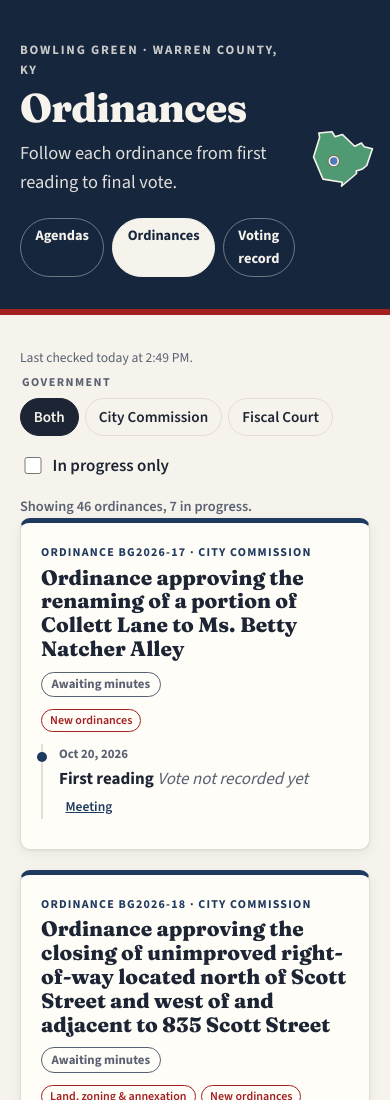
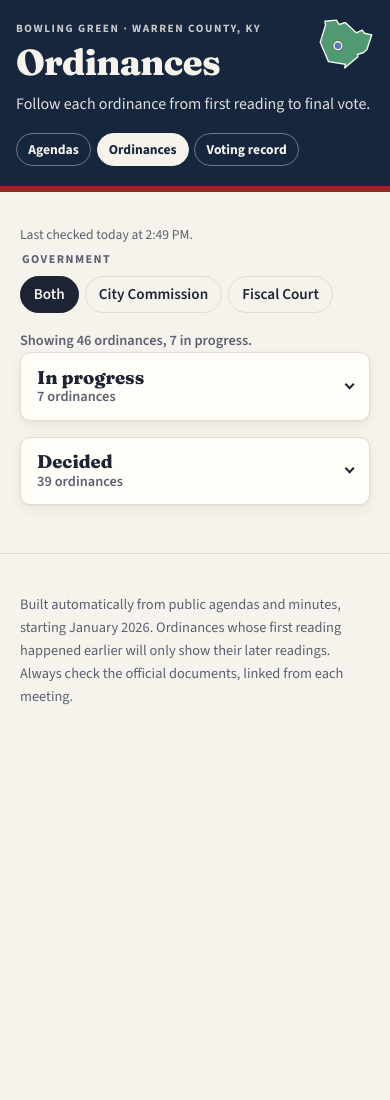
Before and after one commit to brenthippler-art/civic-watch, a website with bundled scripts: page public/ordinances.html in a window 390 px wide. Shown: the top 1100 px of the page. After the commit the page ends 844 px from the top, so only its background shows below. Built offline with nearby package versions, Linux system fonts and the light colour scheme.

Commit message:
Phone responsive sweep

```diff
--- a/public/ordinances.html
+++ b/public/ordinances.html
@@ -135,13 +135,31 @@
             </div>
           </div>
         </fieldset>
-        <label class="check">
-          <input type="checkbox" name="progress" /> In progress only
-        </label>
       </form>
 
       <p id="ord-count" class="result-count" aria-live="polite"></p>
-      <div id="ordinances"></div>
+
+      <section class="collapsible" aria-labelledby="progress-heading">
+        <h2 id="progress-heading" class="toggle-heading">
+          <button type="button" class="section-toggle" aria-expanded="false" aria-controls="ord-progress">
+            <span>In progress</span>
+            <span class="toggle-count" id="ord-progress-count"></span>
+            <span class="chevron" aria-hidden="true"></span>
+          </button>
+        </h2>
+        <div id="ord-progress" class="section-panel" hidden></div>
+      </section>
+
+      <section class="collapsible" aria-labelledby="decided-heading">
+        <h2 id="decided-heading" class="toggle-heading">
+          <button type="button" class="section-toggle" aria-expanded="false" aria-controls="ord-decided">
+            <span>Decided</span>
+            <span class="toggle-count" id="ord-decided-count"></span>
+            <span class="chevron" aria-hidden="true"></span>
+          </button>
+        </h2>
+        <div id="ord-decided" class="section-panel" hidden></div>
+      </section>
     </main>
 
     <footer class="site-footer">
--- a/public/ordinances.js
+++ b/public/ordinances.js
@@ -1,3 +1,4 @@
+import { setOpen, openSectionContaining } from "./disclosure.js";
 import { ordinanceInfo } from "./ordinance-key.js";
 import { escapeHtml, todayString, shortDate, bodyKey, meetingAnchor, readingOf } from "./shared.js";
 
@@ -115,7 +116,7 @@ function ordinanceHtml(ordinance) {
   return `
     <article class="ordinance ${key}" id="ord-${ordinance.key}" tabindex="-1">
       <p class="ordinance-label">${escapeHtml(ordinance.label)} · ${bodyName}</p>
-      <h2>${escapeHtml(ordinance.title)}</h2>
+      <h3>${escapeHtml(ordinance.title)}</h3>
       <p class="ordinance-status">
         <span class="status ${ordinance.status.tone}">${escapeHtml(ordinance.status.label)}</span>
         ${ordinance.voteChanged ? `<span class="tag reading">Vote changed between readings</span>` : ""}
@@ -130,24 +131,35 @@ function ordinanceHtml(ordinance) {
 const form = document.querySelector("#ord-filters");
 let ordinances = [];
 
+// Upcoming votes and ordinances waiting on a vote or minutes.
+const IN_PROGRESS = ["upcoming", "pending"];
+
+function fillSection(id, list, emptyText) {
+  document.getElementById(id).innerHTML =
+    list.map(ordinanceHtml).join("") || `<p class="quiet">${emptyText}</p>`;
+  document.getElementById(`${id}-count`).textContent =
+    `${list.length} ordinance${list.length === 1 ? "" : "s"}`;
+}
+
 function render() {
-  const data = new FormData(form);
-  const body = data.get("body");
-  const progressOnly = data.get("progress") === "on";
+  const body = new FormData(form).get("body");
+  const shown = ordinances.filter((o) => body === "all" || bodyKey(o) === body);
 
-  const shown = ordinances.filter((o) => {
-    const key = o.body.includes("County") ? "county" : "city";
-    if (body !== "all" && key !== body) return false;
-    if (progressOnly && !["upcoming", "pending"].includes(o.status.tone)) return false;
-    return true;
-  });
+  const inProgress = shown.filter((o) => IN_PROGRESS.includes(o.status.tone));
+  const decided = shown.filter((o) => !IN_PROGRESS.includes(o.status.tone));
+  fillSection("ord-progress", inProgress, "No ordinances in progress.");
+  fillSection("ord-decided", decided, "No decided ordinances.");
 
-  document.querySelector("#ordinances").innerHTML =
-    shown.map(ordinanceHtml).join("") || `<p class="quiet">No ordinances match.</p>`;
+  document.querySelector("#ord-count").textContent =
+    `Showing ${shown.length} ordinance${shown.length === 1 ? "" : "s"}, ${inProgress.length} in progress.`;
+}
 
-  const inProgress = shown.filter((o) => ["upcoming", "pending"].includes(o.status.tone)).length;
-  document.querySelector("#ord-count").textContent =
-    `Showing ${shown.length} ordinance${shown.length === 1 ? "" : "s"}, ${inProgress} in progress.`;
+// After a filter change, open the sections that have ordinances in them.
+function openSectionsWithResults() {
+  for (const id of ["ord-progress", "ord-decided"]) {
+    const hasResults = Boolean(document.getElementById(id).querySelector(".ordinance"));
+    setOpen(document.querySelector(`[aria-controls="${id}"]`), hasResults);
+  }
 }
 
 function goToLinkedOrdinance() {
@@ -161,6 +173,7 @@ function goToLinkedOrdinance() {
 
   const card = document.getElementById(id);
   if (!card) return;
+  openSectionContaining(card);
   card.scrollIntoView({ block: "start" });
   document.fonts?.ready.then(() => card.scrollIntoView({ block: "start" }));
   card.focus({ preventScroll: true });
@@ -168,7 +181,10 @@ function goToLinkedOrdinance() {
   setTimeout(() => card.classList.remove("highlight"), 2500);
 }
 
-form.addEventListener("change", render);
+form.addEventListener("change", () => {
+  render();
+  openSectionsWithResults();
+});
 window.addEventListener("hashchange", goToLinkedOrdinance);
 
 try {
@@ -186,6 +202,6 @@ try {
   goToLinkedOrdinance();
 } catch (err) {
   console.error("Couldn't load ordinance data:", err);
-  document.querySelector("#ordinances").innerHTML =
-    `<p class="quiet">Ordinance data couldn't be loaded right now. Please try again later.</p>`;
+  document.querySelector("#ord-count").textContent =
+    "Ordinance data couldn't be loaded right now. Please try again later.";
 }
--- a/public/styles.css
+++ b/public/styles.css
@@ -1047,3 +1047,64 @@ main .collapsible .toggle-heading {
   box-shadow: none;
 }
 .alerts-toggle + .section-panel { margin-top: 0.75rem; }
+
+/* ---------- Phones ---------- */
+@media (max-width: 540px) {
+  .masthead-inner { position: relative; padding: 1.25rem 1rem; }
+  .masthead-text { min-width: 0; }
+  .eyebrow { padding-right: 4.5rem; font-size: 0.7rem; }
+  .masthead h1 { font-size: 2.25rem; }
+  .tagline { font-size: 1rem; }
+  .legend { margin-top: 0.75rem; font-size: 0.85rem; }
+  .county-map { position: absolute; top: 1rem; right: 1rem; width: 56px; }
+
+  .site-nav { margin-top: 1rem; gap: 0.35rem; }
+  .site-nav a { padding: 0.3rem 0.7rem; font-size: 0.85rem; white-space: nowrap; }
+
+  .layout { padding: 1rem 1rem 0; gap: 1rem; }
+  .sidebar { padding: 1rem; }
+  .section-toggle { padding: 0.85rem 1rem; }
+  main .collapsible .toggle-heading { font-size: 1.15rem; }
+}
+
+/* ---------- Tablet and phone: filters fold into one row ---------- */
+.filters-toggle { display: none; }
+
+@media (max-width: 860px) {
+  #filters-heading { display: none; }
+
+  .filters-toggle {
+    display: flex;
+    align-items: center;
+    gap: 0.75rem;
+    width: 100%;
+    padding: 0.25rem 0;
+    font: inherit;
+    font-weight: 700;
+    color: var(--ink);
+    text-align: left;
+    background: none;
+    border: 0;
+    cursor: pointer;
+  }
+  .filters-toggle[aria-expanded="true"] .chevron { transform: translateY(2px) rotate(-135deg); }
+
+  #filters { margin-top: 0.75rem; }
+  #filters.is-collapsed { display: none; }
+}
+
+@media (max-width: 540px) {
+  .alerts { margin-top: 1rem; padding-top: 1rem; }
+  .alerts h2, .alerts > p { display: none; }
+}
+
+@media (max-width: 540px) {
+  .section-toggle {
+    display: grid;
+    grid-template-columns: 1fr auto;
+    column-gap: 0.75rem;
+    row-gap: 0.1rem;
+  }
+  .section-toggle .toggle-count { grid-row: 2; grid-column: 1; margin-left: 0; }
+  .section-toggle .chevron { grid-row: 1 / span 2; grid-column: 2; align-self: center; }
+}
```
Also changed, not shown: public/app.js (+19 -1 lines), public/index.html (+7 -2 lines).
